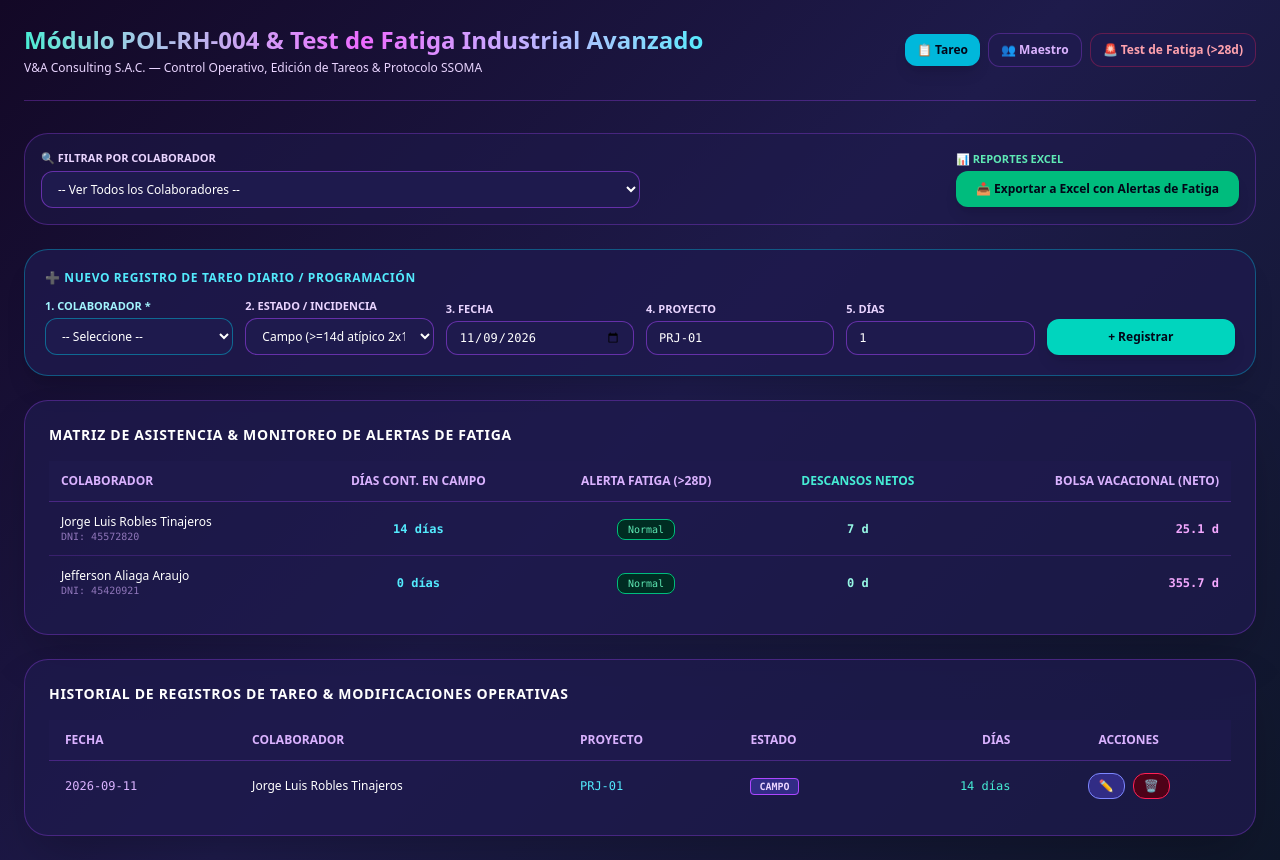
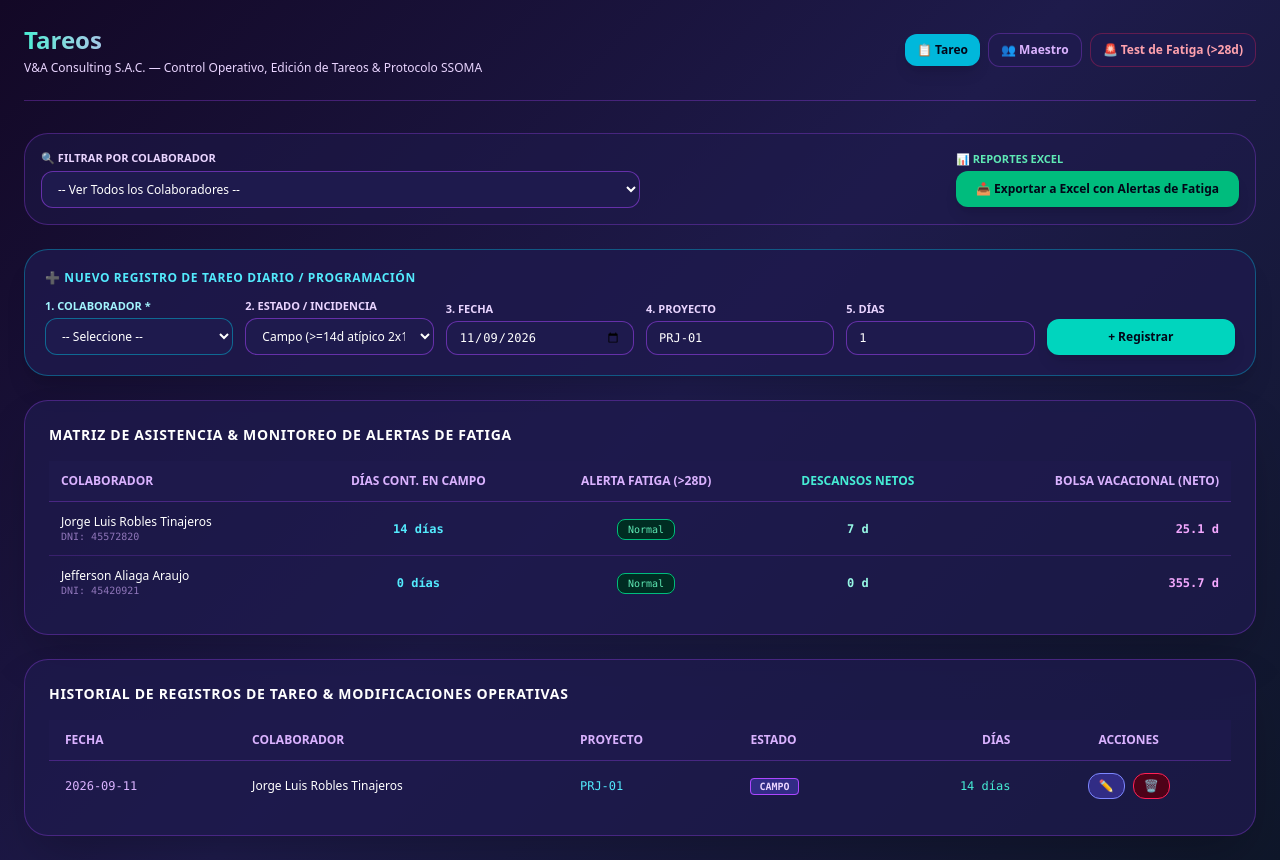
Before and after one commit to jroblestinajeros-lab/Control-de-vencimientos, a Next.js app: page /tareo in a window 1280 px wide. Built offline with nearby package versions, Linux system fonts and the light colour scheme.

Commit message:
Update page.tsx

```diff
--- a/app/tareo/page.tsx
+++ b/app/tareo/page.tsx
@@ -81,7 +81,7 @@ export default function TareoPage() {
 
   // --- CARGA INICIAL CON RECUPERACIÓN Y PERSISTENCIA PERMANENTE ---
   useEffect(() => {
-    document.title = "Módulo POL-RH-004 & Test de Fatiga | V&A Consulting";
+    document.title = "Tareos | V&A Consulting";
 
     try {
       let savedCollabs = localStorage.getItem('vya_collabs_permanent');
@@ -336,7 +336,7 @@ export default function TareoPage() {
       <header className="max-w-7xl mx-auto flex flex-col md:flex-row justify-between items-start md:items-center pb-6 border-b border-purple-500/30 mb-8 gap-4">
         <div>
           <h1 className="text-2xl font-black text-transparent bg-clip-text bg-gradient-to-r from-teal-300 via-fuchsia-400 to-cyan-300">
-            Módulo POL-RH-004 & Test de Fatiga Industrial Avanzado
+            Tareos
           </h1>
           <p className="text-xs text-purple-200 mt-1">V&A Consulting S.A.C. — Control Operativo, Edición de Tareos & Protocolo SSOMA</p>
         </div>
```
